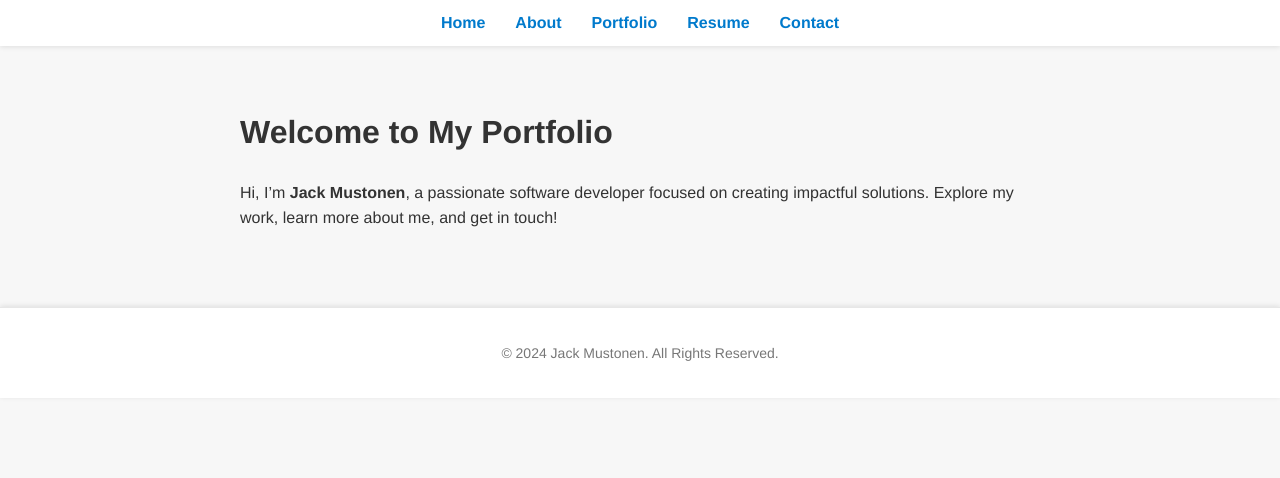
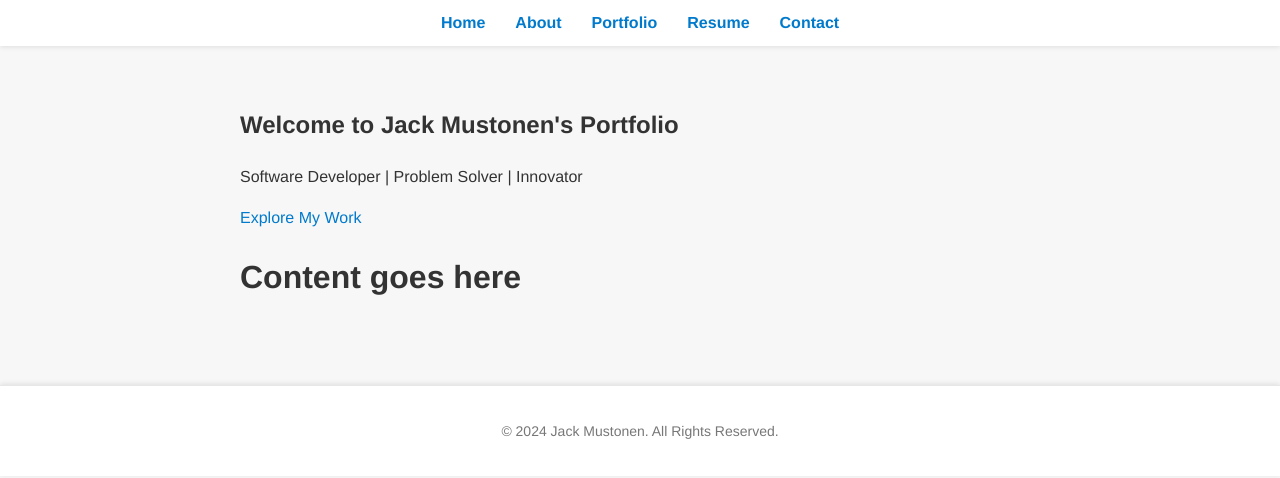
Before and after one commit to APinchofPepper/jackmustonen.com, a Jekyll site: the page built from index.md, in a window 1280 px wide. Shown: the top 478 px of the page. Built offline with Jekyll 4.4.1, drawn with Linux system fonts in a browser that asks for light colours.

Commit message:
Update index.md

```diff
--- a/index.md
+++ b/index.md
@@ -3,5 +3,12 @@ layout: default
 title: Home
 ---
 
-# Welcome to My Portfolio
-Hi, I'm **Jack Mustonen**, a passionate software developer focused on creating impactful solutions. Explore my work, learn more about me, and get in touch!
+<section class="hero">
+    <div class="hero-content">
+        <h1>Welcome to Jack Mustonen's Portfolio</h1>
+        <p>Software Developer | Problem Solver | Innovator</p>
+        <a href="{{ site.baseurl }}/portfolio/" class="btn">Explore My Work</a>
+    </div>
+</section>
+
+# Content goes here
```
